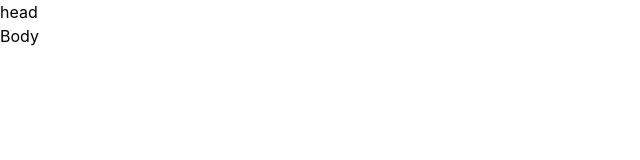
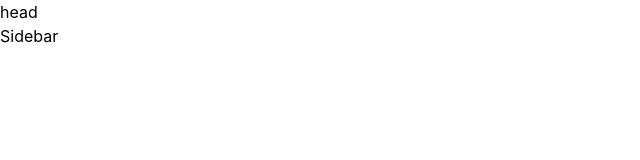
Before and after one commit to thepbhumirajbhar/youtube-clone, a React (Vite) app: page / in a window 1280 px wide. Shown: the top 160 px of the page, without its empty margins (0-640 px from the left). Built offline with nearby package versions, Linux system fonts and the light colour scheme.

Commit message:
added sidebar component to the body

```diff
--- a/src/components/Body.tsx
+++ b/src/components/Body.tsx
@@ -1,6 +1,10 @@
+import SideBar from "./SideBar";
+
 const Body = () => {
   return(
-    <div>Body</div>
+    <div>
+      <SideBar/>
+    </div>
   )
 }
 
```
